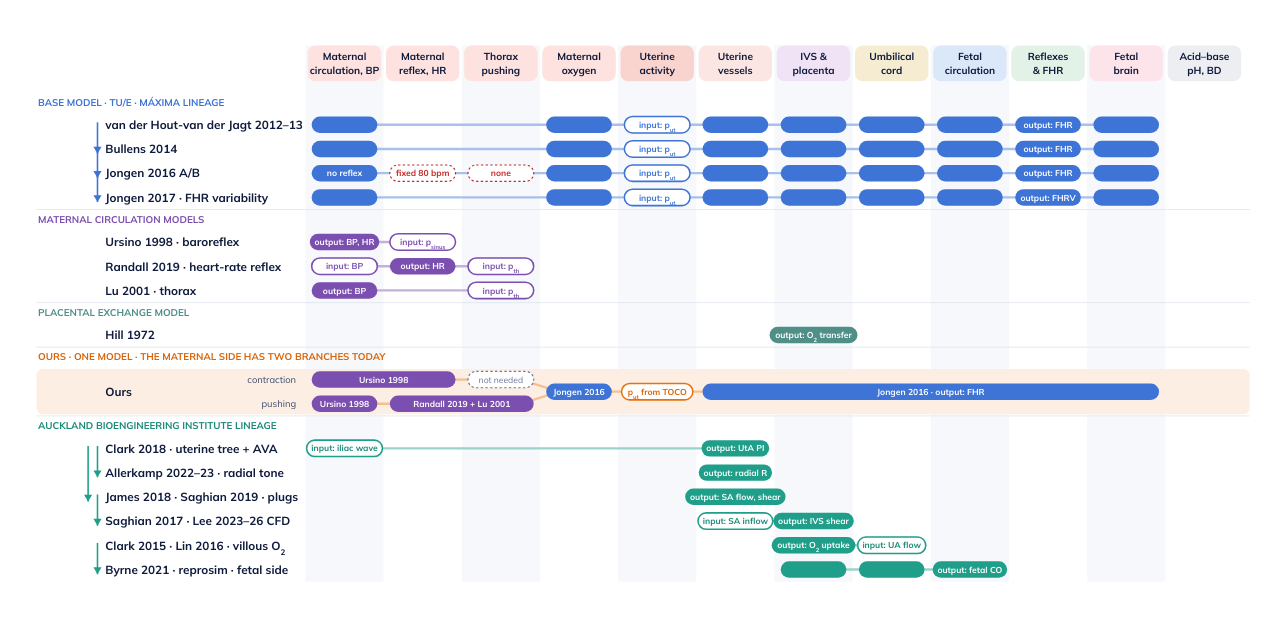
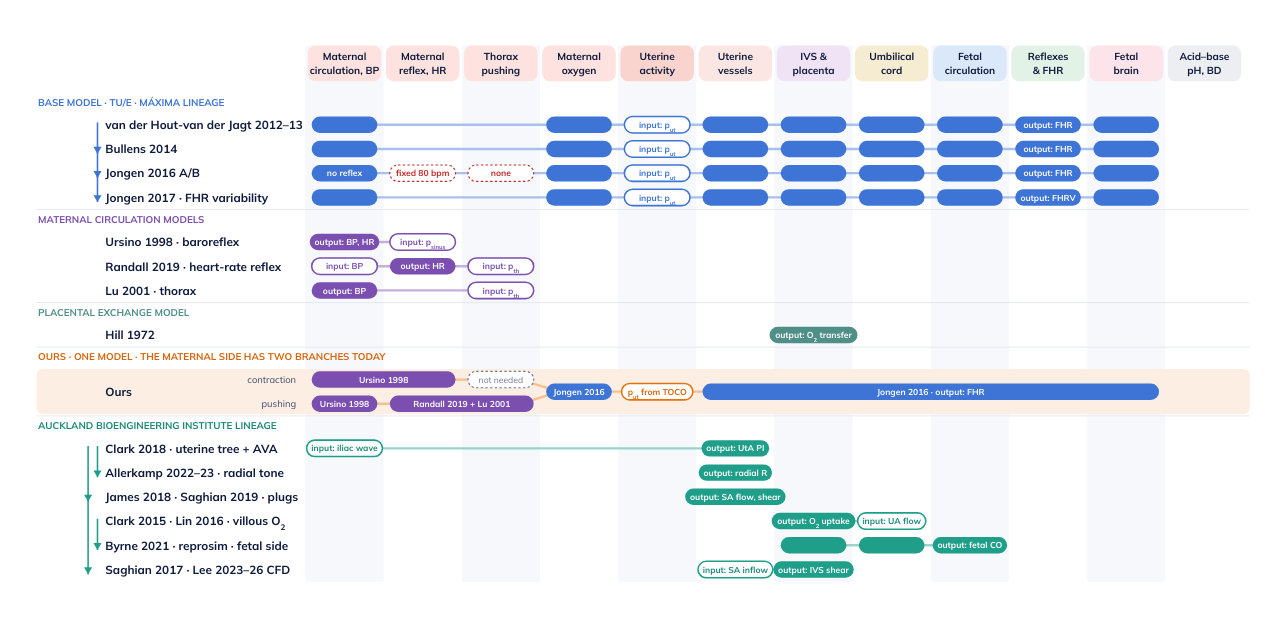
Before and after one commit to mli55/fetosim, a plain HTML site: page docs/model_landscape.html in a window 1280 px wide. Drawn offline with Linux system fonts and the light colour scheme.

Commit message:
Model landscape page: order rows by dimensionality
Rows now run from 0D lumped models to 1D networks to 3D CFD, so the
Saghian 2017 / Lee 2023-26 CFD row moves to the end of the Auckland section.

Co-Authored-By: Claude Fable 5.2 <noreply@anthropic.com>

```diff
--- a/docs/model_landscape.html
+++ b/docs/model_landscape.html
@@ -131,15 +131,16 @@ p { margin: 0; }
       ["Clark 2018 · uterine tree + AVA", [5], [0], {0: "input: iliac wave", 5: "output: UtA PI"}, {}],
       ["Allerkamp 2022–23 · radial tone", [5], [], {5: "output: radial R"}, {}],
       ["James 2018 · Saghian 2019 · plugs", [5], [], {5: "output: SA flow, shear"}, {}],
-      ["Saghian 2017 · Lee 2023–26 CFD", [6], [5], {5: "input: SA inflow", 6: "output: IVS shear"}, {}],
       ["Clark 2015 · Lin 2016 · villous O_{2}", [6], [7], {6: "output: O_{2} uptake", 7: "input: UA flow"}, {}],
-      ["Byrne 2021 · reprosim · fetal side", [6, 7, 8], [], {8: "output: fetal CO"}, {}]]],
+      ["Byrne 2021 · reprosim · fetal side", [6, 7, 8], [], {8: "output: fetal CO"}, {}],
+      // rows run from 0D (everything above this section) to 1D networks to 3D CFD, so the CFD row is last
+      ["Saghian 2017 · Lee 2023–26 CFD", [6], [5], {5: "input: SA inflow", 6: "output: IVS shear"}, {}]]],
   ];
   const LINKS = [["van der Hout-van der Jagt 2012–13", "Bullens 2014", 0], ["Bullens 2014", "Jongen 2016 A/B", 0],
     ["Jongen 2016 A/B", "Jongen 2017 · FHR variability", 0],
     ["Clark 2018 · uterine tree + AVA", "Allerkamp 2022–23 · radial tone", 0],
     ["Clark 2018 · uterine tree + AVA", "James 2018 · Saghian 2019 · plugs", 1],
-    ["James 2018 · Saghian 2019 · plugs", "Saghian 2017 · Lee 2023–26 CFD", 0],
+    ["James 2018 · Saghian 2019 · plugs", "Saghian 2017 · Lee 2023–26 CFD", 1],
     ["Clark 2015 · Lin 2016 · villous O_{2}", "Byrne 2021 · reprosim · fetal side", 0]];
   const LANES = [94, 82];
 
```
